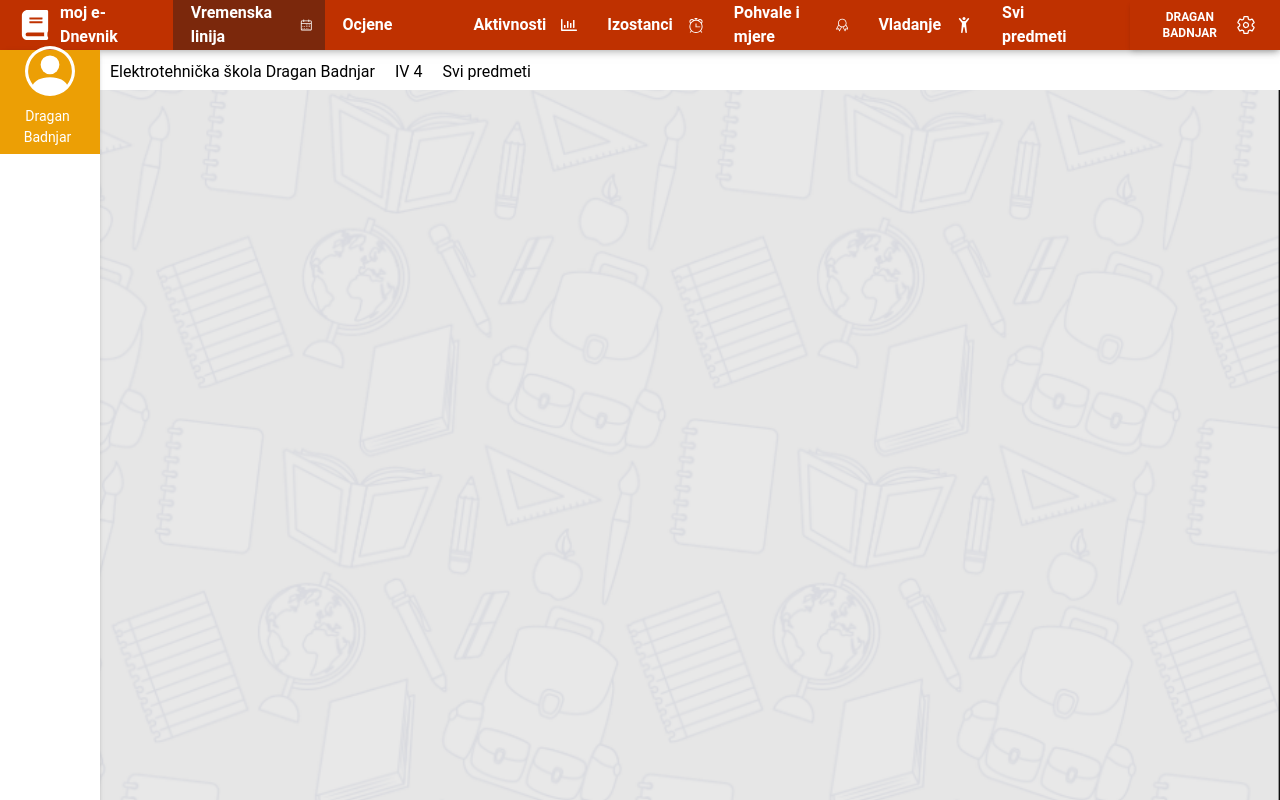
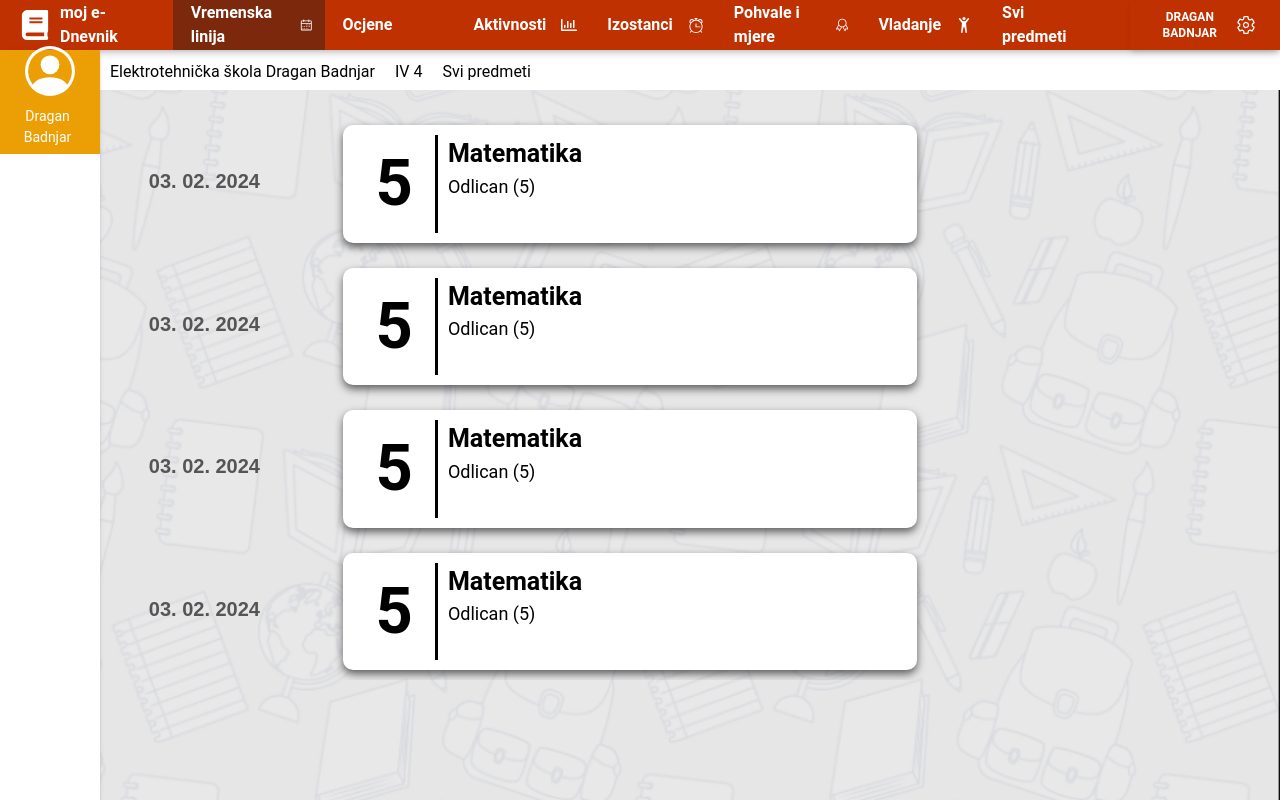
Before and after one commit to dragan1716/E-dnevnik, a React (Create React App) app in the folder frontend/: page /home in a window 1280 px wide. Built offline with nearby package versions, Linux system fonts and the light colour scheme; some icons are missing.

Commit message:
home-page

```diff
--- a/frontend/src/components/Home/HomePage.js
+++ b/frontend/src/components/Home/HomePage.js
@@ -2,20 +2,51 @@ import classes from "./HomePage.module.css";
 import Navbar from "../Bars/Navbar";
 import SideBar from "../Bars/SideBar";
 import FilterBar from "../Bars/FilterBar";
+import Card from "../Card/Card";
+import Timeline from "./Timeline";
+
 const HomePage = () => {
   return (
     <div className={classes["container"]}>
       <div className={classes["main-wrapper"]}>
         <div className={classes["nav-bar"]}>
-          <Navbar></Navbar>
+          <Navbar />
         </div>
         <div className={classes["side-bar"]}>
-          <SideBar></SideBar>
+          <SideBar />
         </div>
         <div className={classes["filter-bar"]}>
-          <FilterBar></FilterBar>
+          <FilterBar />
         </div>
-        <div className={classes["main-content"]}></div>
+        {/* <div className={classes["main-content"]}> */}
+        {/* <div className={classes["wrapper"]}>
+            <div className={classes["date"]}>
+              <div>01. 01. 2001</div>
+            </div>
+            <div className={classes["card"]}>
+              <Card />
+            </div>
+          </div> */}
+        {/* <div className={classes["wrapper"]}>
+            <div className={classes["date"]}>
+              <div>01. 01. 2001</div>
+            </div>
+            <div className={classes["card"]}>
+              <Card />
+            </div>
+          </div> */}
+        {/* <div className={classes["wrapper"]}> */}
+        {/* <div className={classes["date"]}>
+              <div>01. 01. 2001</div>
+            </div> */}
+        {/* <div className={classes["card"]}>
+              <Card />
+            </div> */}
+        {/* </div> */}
+        {/* </div> */}
+        <div>
+          <Timeline></Timeline>
+        </div>
       </div>
     </div>
   );
--- a/frontend/src/components/Home/HomePage.module.css
+++ b/frontend/src/components/Home/HomePage.module.css
@@ -3,29 +3,40 @@
   padding: 0;
   box-sizing: border-box;
 }
-/* .container {
-  display: flex;
-  flex-direction: column;
-  height: 100vh;
-} */
 
 .main-wrapper {
-  /* display: flex; */
-  /* flex: 1; */
+  background-attachment: fixed;
+  background-image: url("../../../public/images/Screenshot_1.png");
+  background-size: cover;
+  min-height: 100vh;
+  /* padding-left: 100px;
+  padding-top: 90px; */
 }
 
-.nav-bar {
+.main-content {
+  width: 100%;
+  height: 100vh;
+  padding-top: 7%;
+  padding-left: 7%;
+}
+
+.wrapper {
+  display: flex;
   width: 100%;
 }
 
-/* .side-bar,
-.filter-bar {
-  flex: 1;
+/* .date {
+  color: #676767;
+  font-size: 20px;
+  width: 10%;
+  height: 102px;
+  margin-left: 80px;
+  display: flex;
+  justify-content: center;
+  align-items: center;
+  font-weight: bold;
 } */
-
-.main-content {
-  background-image: url("../../../public/images/Screenshot_1.png");
-  width: 100%;
-  height: 100vh;
-  background-size: cover;
-}
+/*
+.card {
+  width: 45%;
+} */
```
